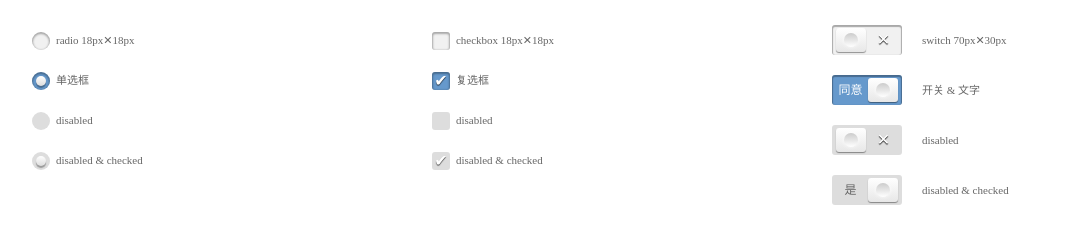
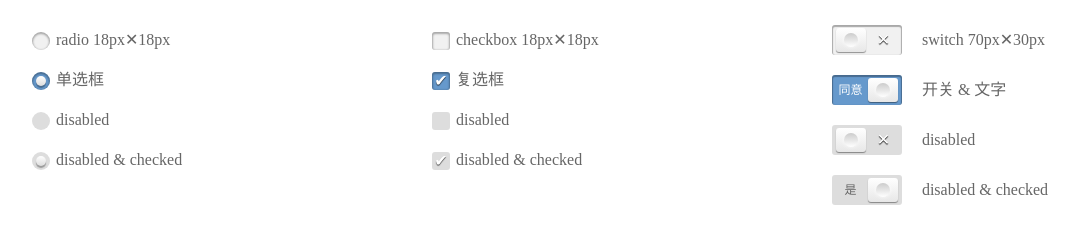
Before and after one commit to FutureUI/UICheck, a website: page demo/cubical.html in a window 1280 px wide. Shown: the whole page, without its empty margins (28-1106 px from the left). Drawn offline with Linux system fonts and the light colour scheme.

Commit message:
Signed-off-by: 8264 <zhangbo8264@163.com>

```diff
--- a/demo/cubical.html
+++ b/demo/cubical.html
@@ -17,7 +17,7 @@
     	.demoul{width:33.33%;padding-left:20px;float:left;}
     	.demoul li{position:relative;height:40px;padding-left:24px;}
     	.demoul:last-child li{padding-left:90px;height:50px;}
-    	.demoul li > label{cursor:pointer;font-size:11px;line-height:40px;color:#666;}
+    	.demoul li > label{cursor:pointer;font-size:16px;line-height:40px;color:#666;}
     	.ui-check{position:absolute;top:12px;left:0;}
     	.ui-switch{position:absolute;top:5px;left:0;}
 
```
Also changed, not shown: demo/flat.html (+1 -1 lines), demo/normal.html (+1 -1 lines).
